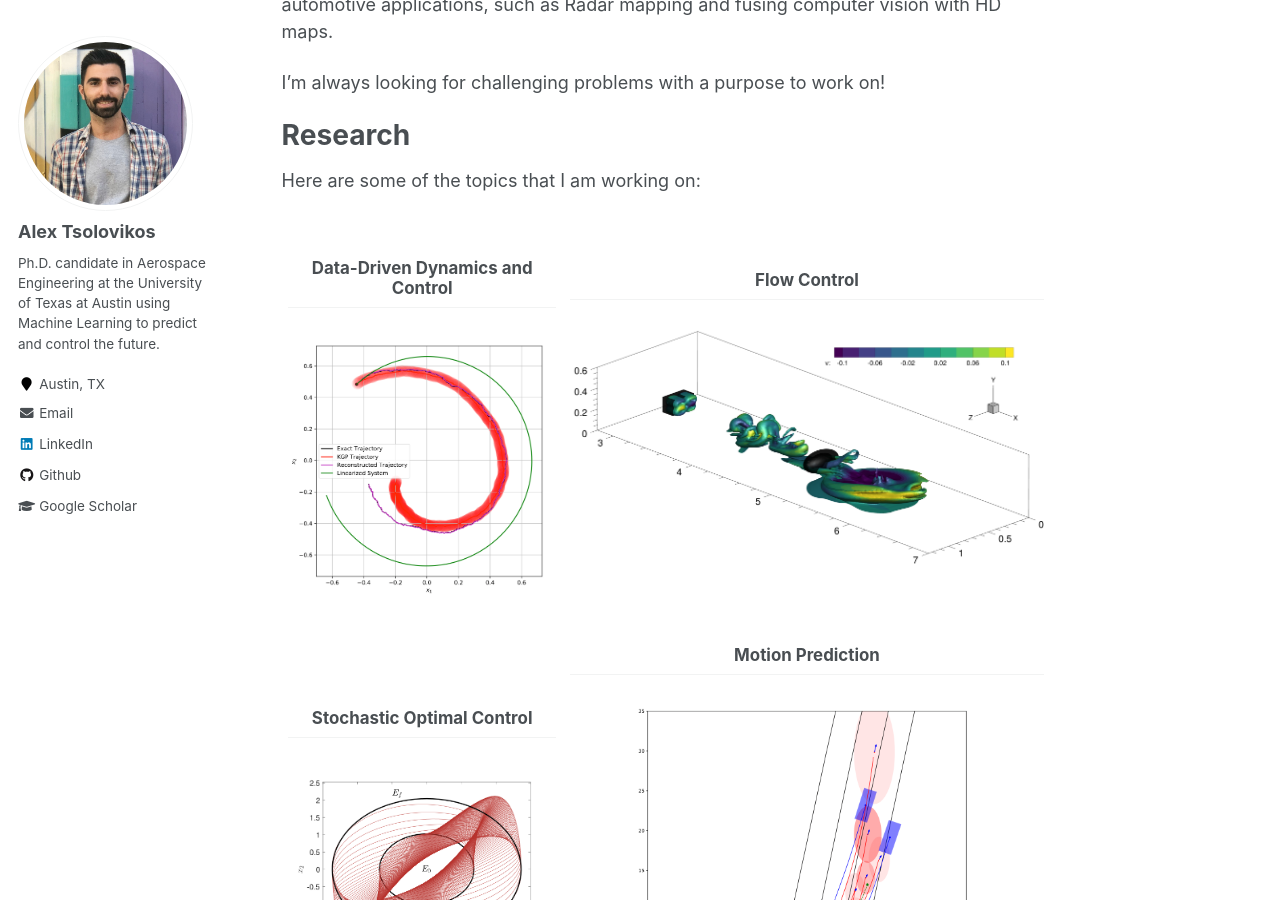
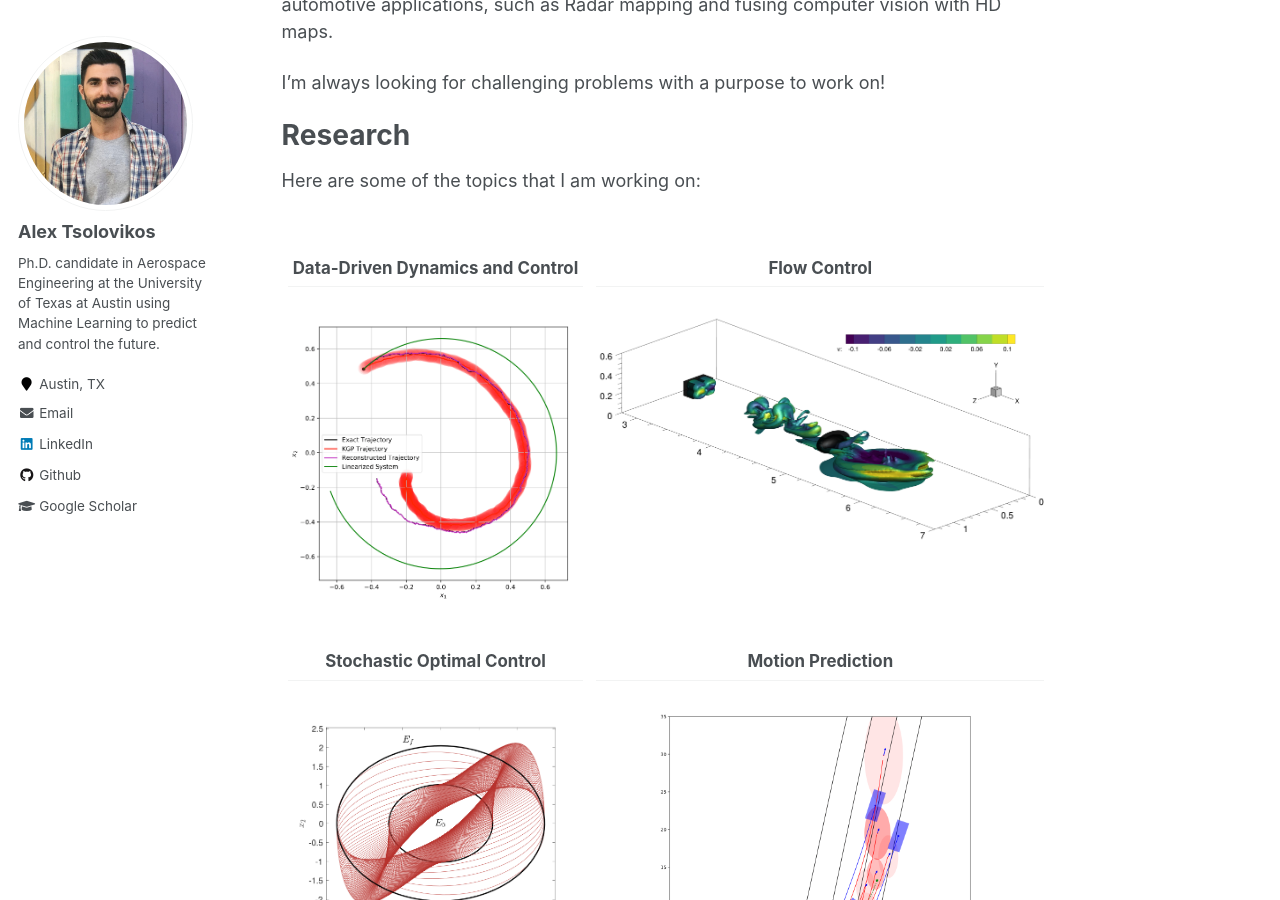
Before and after one commit to alextsolovikos/alextsolovikos.github.io, a Jekyll site: the page built from _pages/about.md, in a window 1280 px wide and 900 px high, scrolled down 358 px. Built offline with Jekyll 4.4.1, drawn with Linux system fonts in a browser that asks for light colours.

Commit message:
Update about.md

```diff
--- a/_pages/about.md
+++ b/_pages/about.md
@@ -17,25 +17,34 @@ I'm always looking for challenging problems with a purpose to work on!
 
 Here are some of the topics that I am working on:
 
-<table style="margin-left: auto; margin-right: auto; border: 0px solid black;">
-<tbody>
-<tr>
-<td style="height: 250px; text-align: center; border: 0px solid black;">
-<h2>Data-Driven Dynamics and Control</h2>
-<br /><img src="https://alextsolovikos.github.io/docs/deep_gp_koopman_example.png" alt="Data-Driven Dynamics and Control" height="200"/></td>
-<td style="height: 250px; text-align: center; border: 0px solid black;">
-<h2>Flow Control</h2>
-<br /><img src="https://alextsolovikos.github.io/docs/multiple_lsms_dns_overview.png" alt="Flow Control" height="200"/></td>
-</tr>
-<tr>
-<td style="height: 250px; text-align: center; border: 0px solid black;">
-<h2>Stochastic Optimal Control</h2>
-<br /><img src="https://alextsolovikos.github.io/docs/greedy_covariance_2d.png" alt="Stochastic Optimal Control"/></td>
-<td style="height: 250px; text-align: center; border: 0px solid black;">
-<h2>Motion Prediction</h2>
-<br /><img src="https://alextsolovikos.github.io/docs/transformer-example-prediction.png" alt="Motion Prediction"/></td>
-</tr>
-</tbody>
+
+<table style="margin-left: auto; margin-right: auto; border: 0px;">
+  <tbody>
+    <tr>
+      <td style="width: 200px; height: 250px; text-align: center; vertical-align: top; border: 0px solid black;">
+        <h2>Data-Driven Dynamics and Control</h2>
+        <br>
+        <img src="https://alextsolovikos.github.io/docs/deep_gp_koopman_example.png" alt="Data-Driven Dynamics and Control" height="200px">
+      </td>
+      <td style="width: 300px; height: 250px; text-align: center; vertical-align: top; border: 0px solid black;">
+        <h2>Flow Control</h2>
+        <br>
+        <img src="https://alextsolovikos.github.io/docs/multiple_lsms_dns_overview.png" alt="Flow Control" height="100px" width="auto">
+      </td>
+    </tr>
+    <tr>
+      <td style="width: 200px; height: 250px; text-align: center; vertical-align: top; border: 0px;">
+        <h2>Stochastic Optimal Control</h2>
+        <br>
+        <img src="https://alextsolovikos.github.io/docs/greedy_covariance_2d.png" alt="Stochastic Optimal Control" height="100px" width="auto">
+      </td>
+      <td style="width: 300px; height: 250px; text-align: center; vertical-align: top; border: 0px;">
+        <h2>Motion Prediction</h2>
+        <br>
+        <img src="https://alextsolovikos.github.io/docs/transformer-example-prediction.png" alt="Motion Prediction" width="auto" height="100px">
+      </td>
+    </tr>
+  </tbody>
 </table>
 
 
```
